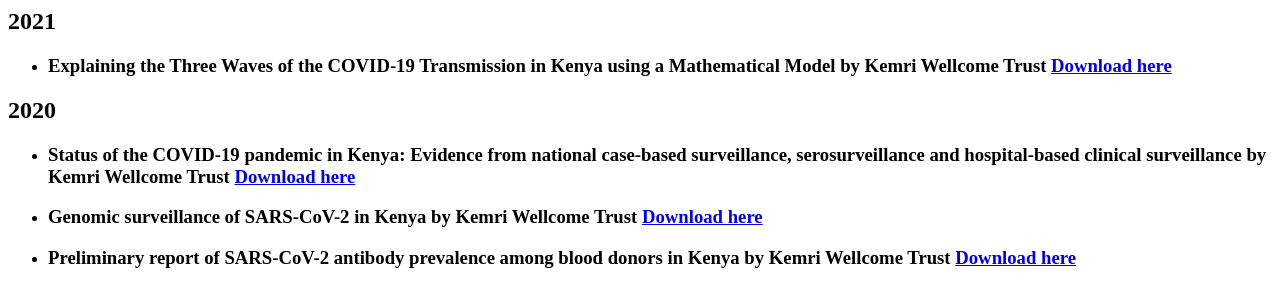
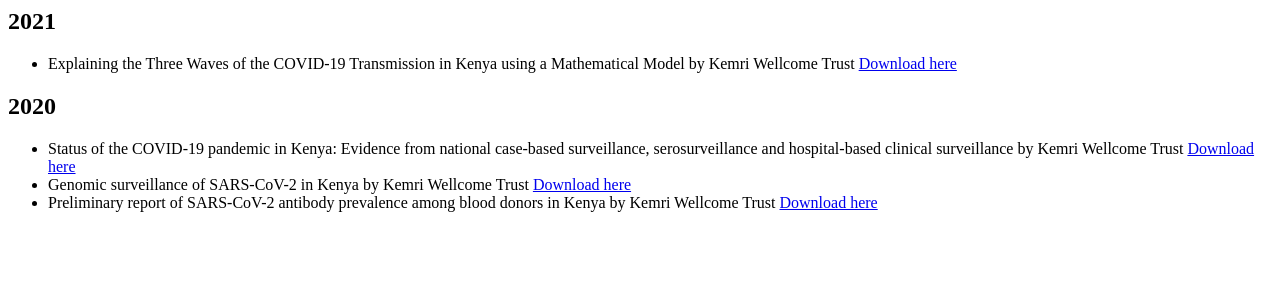
Before and after one commit to cema-uonbi/policy_briefs.github.io, a plain HTML site: page index.html in a window 1280 px wide. Drawn offline with Linux system fonts and the light colour scheme.

Commit message:
Update index.html

```diff
--- a/index.html
+++ b/index.html
@@ -3,15 +3,15 @@
 
 <h2>2021</h2>
 <ul>
-  <li><h3>Explaining the Three Waves of the COVID-19 Transmission in Kenya using a Mathematical Model by Kemri Wellcome Trust <a href="may_2021.pdf">Download here</a></h3></li>
+  <li>Explaining the Three Waves of the COVID-19 Transmission in Kenya using a Mathematical Model by Kemri Wellcome Trust <a href="may_2021.pdf">Download here</a></li>
  </ul>
 
 <h2>2020</h2>
 
 <ul>
-  <li><h3>Status of the COVID-19 pandemic in Kenya: Evidence from national case-based surveillance, serosurveillance and hospital-based clinical surveillance by Kemri Wellcome Trust <a href="october_2020.pdf">Download here</a></h3></li>
-  <li><h3>Genomic surveillance of SARS-CoV-2 in Kenya by Kemri Wellcome Trust <a href="april_2020.pdf">Download here</a></h3></li>
- <li><h3>Preliminary report of SARS-CoV-2 antibody prevalence among blood donors in Kenya by Kemri Wellcome Trust <a href="june_2020.pdf">Download here</a></h3></li>
+  <li>Status of the COVID-19 pandemic in Kenya: Evidence from national case-based surveillance, serosurveillance and hospital-based clinical surveillance by Kemri Wellcome Trust <a href="october_2020.pdf">Download here</a></li>
+  <li>Genomic surveillance of SARS-CoV-2 in Kenya by Kemri Wellcome Trust <a href="april_2020.pdf">Download here</a></li>
+ <li>Preliminary report of SARS-CoV-2 antibody prevalence among blood donors in Kenya by Kemri Wellcome Trust <a href="june_2020.pdf">Download here</a></li>
 
 </ul>
 </body>
```
